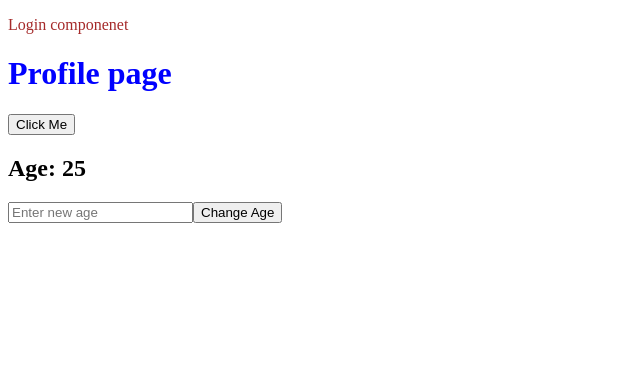
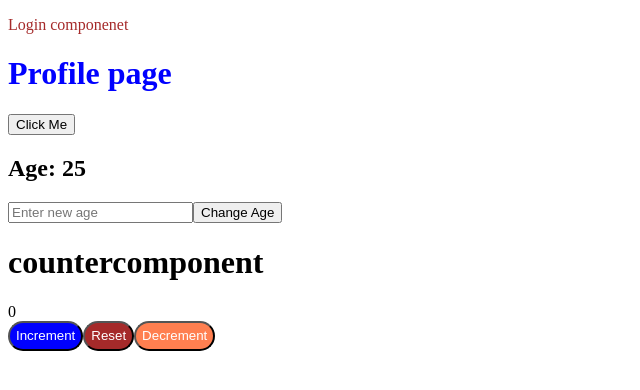
Before and after one commit to AryanNai08/Angular-Tutorial, an Angular app: page / in a window 1280 px wide. Shown: the top 390 px of the page, without its empty margins (0-640 px from the left). Built offline with nearby package versions, Linux system fonts and the light colour scheme.

Commit message:
(Angular):-CounterComponenet

```diff
--- a/src/app/app.html
+++ b/src/app/app.html
@@ -12,3 +12,5 @@
 
  <!-- custom component -->
  <app-profile></app-profile>
+
+ <app-countercomponent></app-countercomponent>
--- a/src/app/app.ts
+++ b/src/app/app.ts
@@ -2,10 +2,12 @@ import { Component, signal } from '@angular/core';
 import { RouterOutlet } from '@angular/router';
 import { Login } from './login/login';
 import { ProfileComponenet } from './profile/profile';
+import { count } from 'rxjs';
+import { Countercomponent } from './countercomponent/countercomponent';
 
 @Component({
   selector: 'app-root',
-  imports: [RouterOutlet,Login,ProfileComponenet],
+  imports: [RouterOutlet,Login,ProfileComponenet,Countercomponent],
   templateUrl: './app.html',
   styleUrl: './app.css'
 })
--- /dev/null
+++ b/src/app/countercomponent/countercomponent.css
@@ -0,0 +1,23 @@
+#inc{
+    background-color: blue;
+    color: white;
+    border-radius: 20px;
+    height: 30px;
+    width: auto;
+}
+
+#reset{
+    background-color:brown;
+    color: white;
+    border-radius: 20px;
+    height: 30px;
+    width: auto;
+}
+
+#dec{
+    background-color:coral;
+    color: white;
+    border-radius: 20px;
+    height: 30px;
+    width: auto;
+}
--- /dev/null
+++ b/src/app/countercomponent/countercomponent.html
@@ -0,0 +1,6 @@
+<h1>countercomponent</h1>
+<div>{{counter}}</div>
+
+    <button id="inc" (click)="Increment(counter)">Increment</button>
+    <button id="reset" (click)="Reset(counter)">Reset</button>
+    <button id="dec" (click)="Decrement(counter)">Decrement</button>
--- /dev/null
+++ b/src/app/countercomponent/countercomponent.ts
@@ -0,0 +1,24 @@
+import { Component } from '@angular/core';
+
+@Component({
+  selector: 'app-countercomponent',
+  imports: [],
+  templateUrl: './countercomponent.html',
+  styleUrl: './countercomponent.css',
+})
+export class Countercomponent {
+  counter:number=0;
+
+  Increment(counter:number){
+    this.counter=counter+1;
+  }
+  Decrement(counter:number){
+    if(counter!=0){
+this.counter=counter-1;
+    }
+
+  }
+  Reset(counter:number){
+    this.counter=0;
+  }
+}
--- a/src/app/profile/profile.ts
+++ b/src/app/profile/profile.ts
@@ -17,7 +17,7 @@ export class ProfileComponenet {
     otherfun(){
         console.log("Other function called");
     }
-    changeAge(newAge: string) {
+    changeAge(newAge: string | number) {
     this.age = newAge;
     }
 }
```
Also changed, not shown: 1 other file (tests, documents, lock files or other folders).
